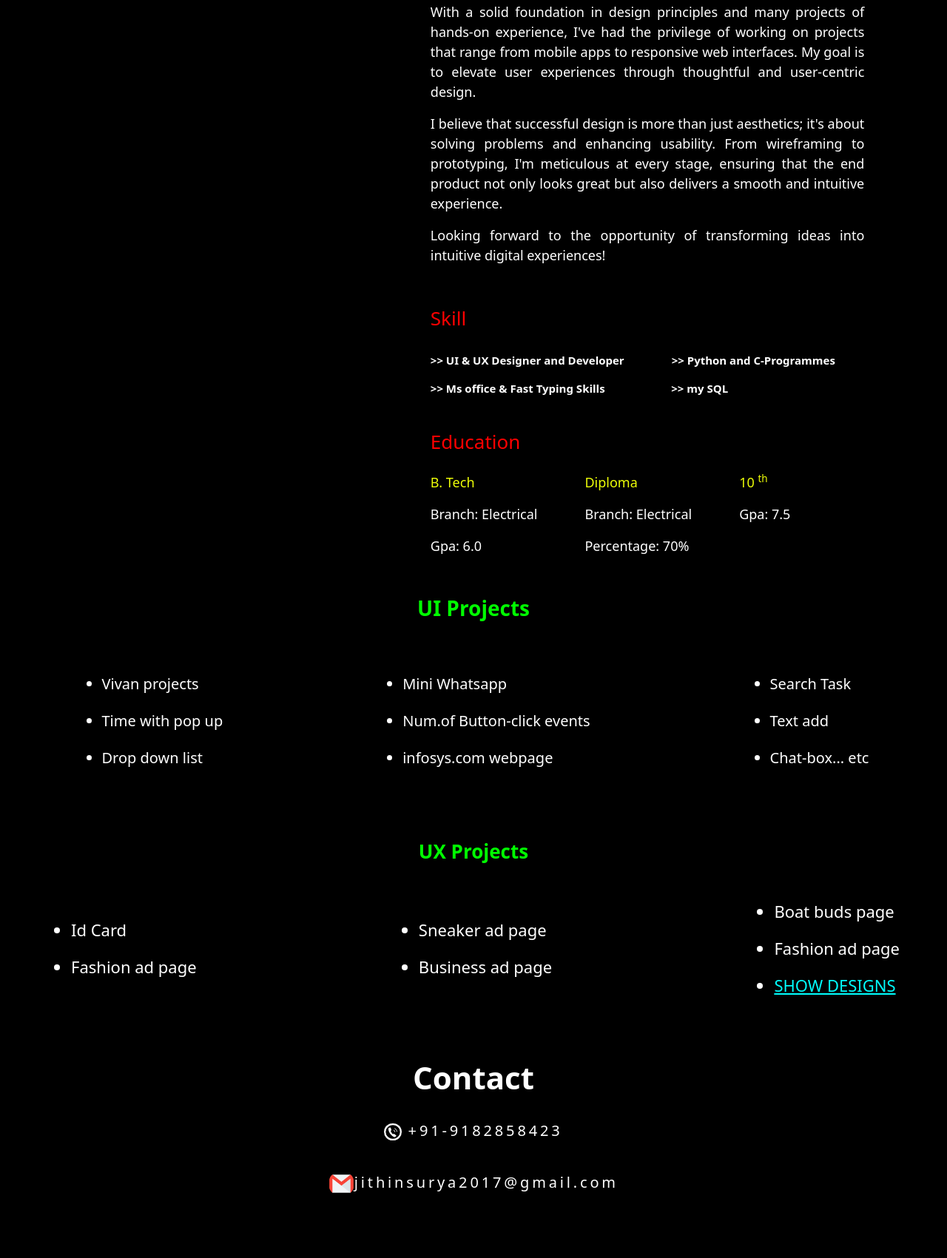
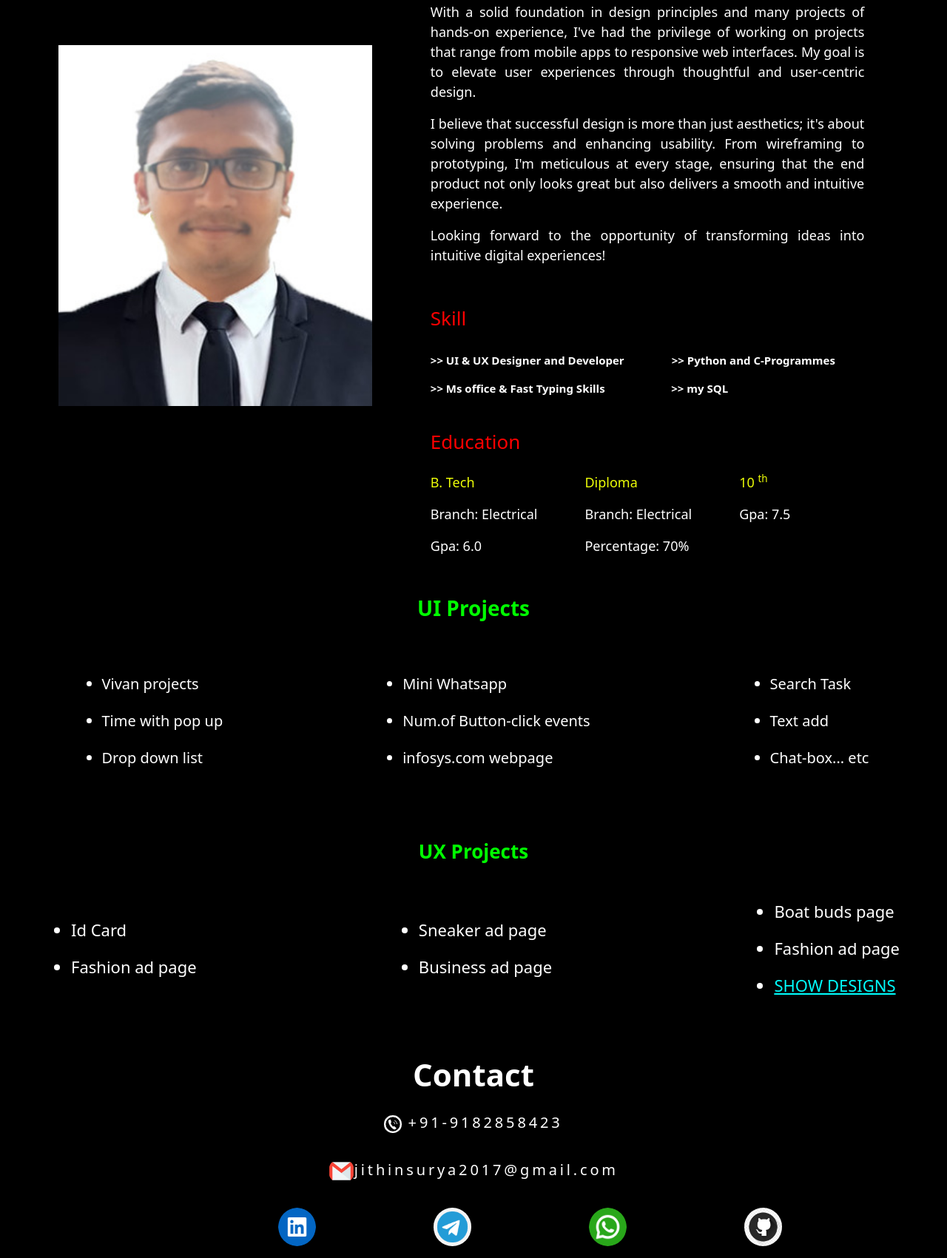
Before and after one commit to jithinsurya/index, a plain HTML site: page index.html in a window 1280 px wide. Shown: the part 1004-2705 px from the top of the page at 74% size. Drawn offline with Linux system fonts and the light colour scheme; files that its build step writes are made by us from their sources; a script that the page names is missing.

Commit message:
Update index.html

```diff
--- a/index.html
+++ b/index.html
@@ -22,7 +22,7 @@
           <a href="#jen"><i class="fa-solid fa-house"></i>Home</a>
           <a href="#ab-2">About Me</a>
           <a href="#proj">Projects</a>
-          <a href='/index-1'>UX-Proj.</a>
+          <a href='/index-1'>UX-Proj</a>
           <a href="#contact">Contact</a>
       </div>
       <div class="nb-2">
@@ -45,7 +45,7 @@
     </div>
 
     <div class="im1">
-      <img src="IMAGES/Untitled-1-removebg-preview.png" alt="">
+      <img src="Untitled-1-removebg-preview.png" alt="">
     </div>
   </div>
 
@@ -54,7 +54,7 @@
 
   <div class="about-part" id="ab-2">
     <div class="im2">
-      <img src="IMAGES/court (1).jpg" alt="">
+      <img src="court (1).jpg" alt="">
 
     </div>
 
@@ -198,10 +198,10 @@
     <p><img src="phone icon.jpg" alt="phone"> +91-9182858423</p>
     <p><a href="https://mail.google.com/mail/u/0/?ogbl"><img src="email icon.png" alt=""></a>jithinsurya2017@gmail.com</p>
     <h5>
-      <a href="https://in.linkedin.com/"><img src="IMAGES/linkedin icon.png" alt=""></a>
-      <a href="https://web.telegram.org/k/" ></a><img src="IMAGES/telegram icon.png" alt=""></a>
-      <a href="https://web.whatsapp.com/" ></a><img src="IMAGES/whatsapp.png" alt=""></a>
-      <a href="https://github.com/" ><img src="IMAGES/github icon.png" alt=""></a>
+      <a href="https://in.linkedin.com/"><img src="linkedin icon.png" alt=""></a>
+      <a href="https://web.telegram.org/k/" ></a><img src="telegram icon.png" alt=""></a>
+      <a href="https://web.whatsapp.com/" ></a><img src="whatsapp.png" alt=""></a>
+      <a href="https://github.com/" ><img src="github icon.png" alt=""></a>
     </h5>
   </div>
 </div>
```
